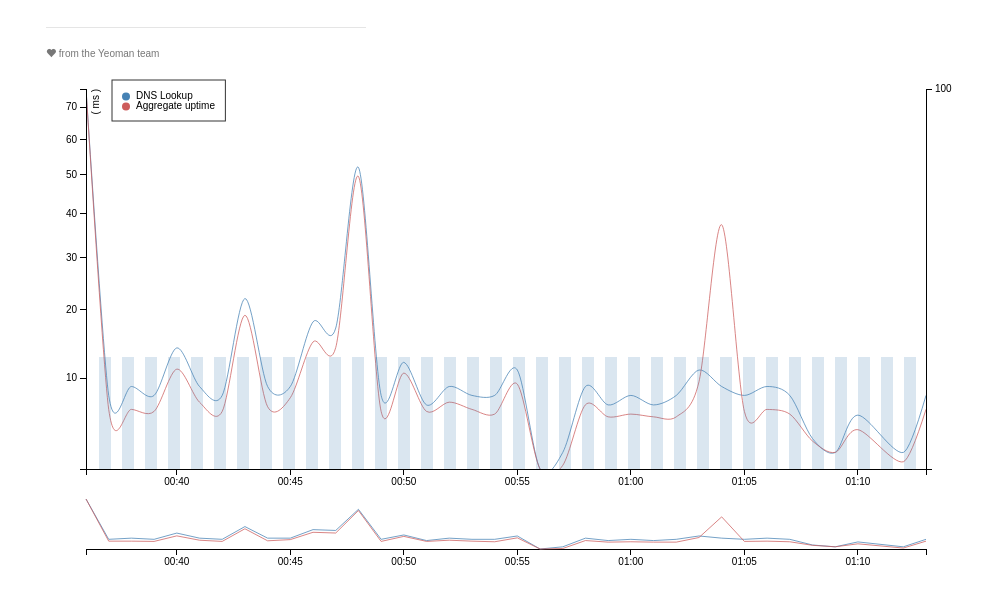
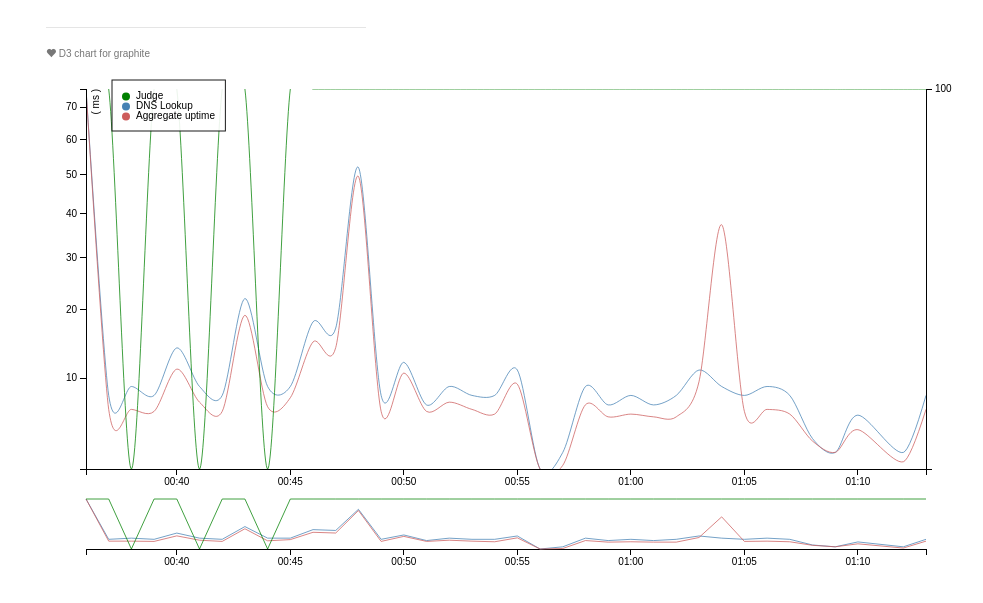
Before and after one commit to doohee323/tz-d3chart, a website: page app/index.html in a window 1280 px wide. Shown: the part 83-686 px from the top of the page, without its empty margins (259-1242 px from the left). Drawn offline with nearby package versions, Linux system fonts and the light colour scheme; files that its build step writes are made by us from their sources.

Commit message:
judge data chart

```diff
--- a/app/data2.txt
+++ b/app/data2.txt
@@ -29,7 +29,7 @@
     "TimeToFirstByte": 19,
     "RoundtripTime": 19,
     "Service State": 1,
-    "Judge": 1,
+    "Judge": 0,
     "Aggregateuptime": 16.1
   },
   {
@@ -62,7 +62,7 @@
     "TimeToFirstByte": 20,
     "RoundtripTime": 20,
     "Service State": 1,
-    "Judge": 1,
+    "Judge": 0,
     "Aggregateuptime": 17.2
   },
   {
@@ -95,7 +95,7 @@
     "TimeToFirstByte": 19,
     "RoundtripTime": 19,
     "Service State": 1,
-    "Judge": 1,
+    "Judge": 0,
     "Aggregateuptime": 16.5
   },
   {
--- a/app/index.html
+++ b/app/index.html
@@ -41,7 +41,7 @@
       </div>
 
       <div class="footer">
-        <p><span class="glyphicon glyphicon-heart"></span> from the Yeoman team</p>
+        <p><span class="glyphicon glyphicon-heart"></span> D3 chart for graphite </p>
       </div>
     </div>
 
--- a/app/scripts/main.js
+++ b/app/scripts/main.js
@@ -24,12 +24,16 @@ var formatDate = d3.time.format("%Y-%m-%dT%H:%M:%S.%LZ"), parseDate = formatDate
   return formatDate(d.date) + " - " + d['Aggregateuptime'];
 };
 
-var main_x = d3.time.scale().range([ 0, main_width ]), mini_x = d3.time.scale()
-    .range([ 0, main_width ]);
+var main_x = d3.time.scale().range([ 0, main_width ]);
+var mini_x = d3.time.scale().range([ 0, main_width ]);
 
-var main_y0 = d3.scale.sqrt().range([ main_height, 0 ]), main_y1 = d3.scale
-    .sqrt().range([ main_height, 0 ]), mini_y0 = d3.scale.sqrt().range(
-    [ mini_height, 0 ]), mini_y1 = d3.scale.sqrt().range([ mini_height, 0 ]);
+var main_y0 = d3.scale.sqrt().range([ main_height, 0 ])
+var main_y1 = d3.scale.sqrt().range([ main_height, 0 ]);
+var main_y2 = d3.scale.sqrt().range([ main_height, 0 ]);
+
+var mini_y0 = d3.scale.sqrt().range([ mini_height, 0 ]);
+var mini_y1 = d3.scale.sqrt().range([ mini_height, 0 ]);
+var mini_y2 = d3.scale.sqrt().range([ mini_height, 0 ]);
 
 var main_xAxis = d3.svg.axis().scale(main_x)
     .tickFormat(d3.time.format("%H:%M")).orient("bottom");
@@ -53,6 +57,12 @@ var main_line1 = d3.svg.line().interpolate("cardinal").x(function(d) {
   return main_y1(d['Aggregateuptime']);
 });
 
+var main_line2 = d3.svg.line().interpolate("cardinal").x(function(d) {
+  return main_x(d.date);
+}).y(function(d) {
+  return main_y2(d['Judge']);
+});
+
 var mini_line0 = d3.svg.line().x(function(d) {
   return mini_x(d.date);
 }).y(function(d) {
@@ -65,8 +75,11 @@ var mini_line1 = d3.svg.line().x(function(d) {
   return mini_y1(d['Aggregateuptime']);
 });
 
-var bar_x = d3.scale.ordinal().rangeRoundBands([ 0, main_width + 50 ], .5);
-var bar_y = d3.scale.ordinal().rangeRoundBands([ 0, main_height + 100 ], .5);
+var mini_line2 = d3.svg.line().x(function(d) {
+  return mini_x(d.date);
+}).y(function(d) {
+  return mini_y2(d['Judge']);
+});
 
 var svg = d3.select("#chart").append("svg").attr("width",
     main_width + main_margin.left + main_margin.right).attr("height",
@@ -95,25 +108,20 @@ d3
             return a.date - b.date;
           });
 
-          bar_x.domain(data.map(function(d) {
-            return d.date;
-          }));
-          bar_y.domain([ 0, d3.max(data, function(d) {
-            return d['Judge'];
-          }) ]);
-
           main_x.domain([ data[0].date, data[data.length - 1].date ]);
           main_y0.domain(d3.extent(data, function(d) {
             return d['DNSLookup'];
           }));
-          // main_y0.domain([0.1, d3.max(data, function(d) { return
-          // d['DNSLookup']; })]);
           main_y1.domain(d3.extent(data, function(d) {
             return d['Aggregateuptime'];
+          }));
+          main_y2.domain(d3.extent(data, function(d) {
+            return d['Judge'];
           }));
           mini_x.domain(main_x.domain());
           mini_y0.domain(main_y0.domain());
           mini_y1.domain(main_y1.domain());
+          mini_y2.domain(mini_y2.domain());
 
           // /[ main chart ]///////////////////////////
           main.append("path").datum(data).attr("clip-path", "url(#clip)").attr(
@@ -126,42 +134,49 @@ d3
               function(d) {
                 return "Aggregate uptime";
               });
+          main.append("path").datum(data).attr("clip-path", "url(#clip)").attr(
+              "class", "line line2").attr("d", main_line2).attr("data-legend",
+              function(d) {
+                return "Judge";
+              });
 
-          svg.selectAll("rect").data(data).enter().append("rect").style("fill",
-              "steelblue").style("opacity", .2).attr("x", function(d) {
-            return bar_x(d.date) + 5;
-          }).attr("width", bar_x.rangeBand()).attr("y", function(d) {
-            return bar_y(d['Judge']);
-          }).attr("height", function(d) {
-            return (main_height - bar_y(d['Judge'])) + 20;
-          });
+          // svg.selectAll("rect").data(data).enter().append("rect").style("fill",
+          // "steelblue").style("opacity", .2).attr("x", function(d) {
+          // return main_y2(d.date) + 5;
+          // }).attr("width", main_y2.rangeBand()).attr("y", function(d) {
+          // return mini_y2(d['Judge']);
+          // }).attr("height", function(d) {
+          // return (main_height - mini_y2(d['Judge'])) + 20;
+          // });
 
-          // /[ main 좌측x ]///////////////////////////
+          // /[ main left x ]///////////////////////////
           main.append("g").attr("class", "x axis").attr("transform",
               "translate(0," + main_height + ")").call(main_xAxis);
-          // /[ main 좌측y ]///////////////////////////
+          // /[ main left y ]///////////////////////////
           main.append("g").attr("class", "y axis axisLeft")
               .call(main_yAxisLeft).append("text").attr("transform",
                   "rotate(-90)").attr("y", 6).attr("dy", ".71em").style(
                   "text-anchor", "end").text("( ms )");
 
-          // /[ main 우측y ]///////////////////////////
+          // /[ main right y ]///////////////////////////
           main.append("g").attr("class", "y axis axisRight").attr("transform",
               "translate(" + main_width + ", 0)").call(main_yAxisRight).append(
               "text").attr("transform", "rotate(-90)").attr("y", 2).attr("dy",
               ".71em").style("text-anchor", "end");
 
-          // /[ mini ]///////////////////////////
+          // /[ mini chart ]///////////////////////////
           mini.append("g").attr("class", "x axis").attr("transform",
               "translate(0," + mini_height + ")").call(main_xAxis);
           mini.append("path").datum(data).attr("class", "line line0").attr("d",
               mini_line0);
           mini.append("path").datum(data).attr("class", "line line1").attr("d",
               mini_line1);
+          mini.append("path").datum(data).attr("class", "line line2").attr("d",
+              mini_line2);
           mini.append("g").attr("class", "x brush").call(brush).selectAll(
               "rect").attr("y", -6).attr("height", mini_height + 7);
 
-          // ///////////////////////////
+          // /[ focus ]///////////////////////////
           var focus = main.append("g").attr("class", "focus").style("display",
               "none");
           focus.append("line").attr("class", "y0").attr("x1", main_width - 6)
@@ -185,7 +200,7 @@ d3
 
           function mousemove() {
             var x0 = main_x.invert(d3.mouse(this)[0]), i = bisectDate(data, x0,
-                1), d0 = data[i - 1]
+                1), d0 = data[i - 1];
             var d1 = data[i];
             if (d1.date) {
               var d = x0 - d0.date > d1.date - x0 ? d1 : d0;
@@ -219,6 +234,7 @@ d3
             }
           }
 
+          // /[ legend ]///////////////////////////
           var legend = svg.append("g").attr("class", "legend").attr(
               "transform", "translate(80,30)").style("font-size", "10px").call(
               d3.legend)
@@ -234,6 +250,7 @@ function brush() {
   main_x.domain(brush.empty() ? mini_x.domain() : brush.extent());
   main.select(".line0").attr("d", main_line0);
   main.select(".line1").attr("d", main_line1);
+  main.select(".line2").attr("d", main_line2);
   main.select(".x.axis").call(main_xAxis);
 }
 
--- a/app/styles/main.css
+++ b/app/styles/main.css
@@ -88,6 +88,10 @@ body {
 	stroke: indianred;
 }
 
+.line.line2 {
+	stroke: green;
+}
+
 .overlay {
 	fill: none;
 	pointer-events: all;
@@ -131,5 +135,5 @@ body {
 .legend rect {
 	fill: white;
 	stroke: black;
-	opacity: 0.8;
+	opacity: 0.9;
 }
```
Also changed, not shown: app/data3.txt (+4 -4 lines).
